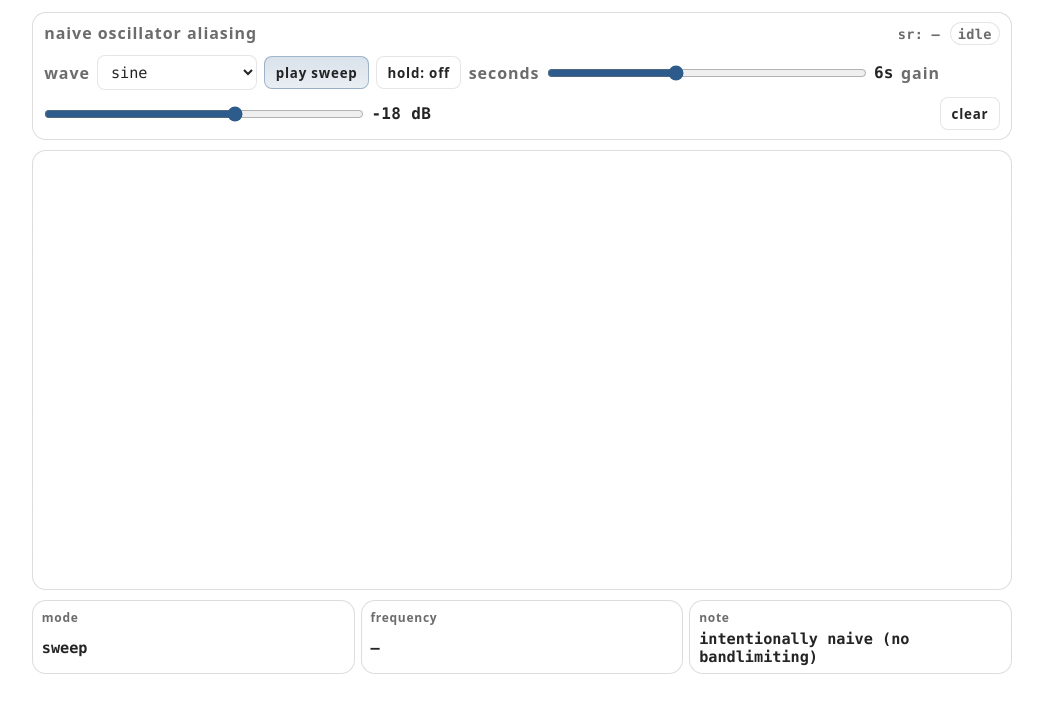
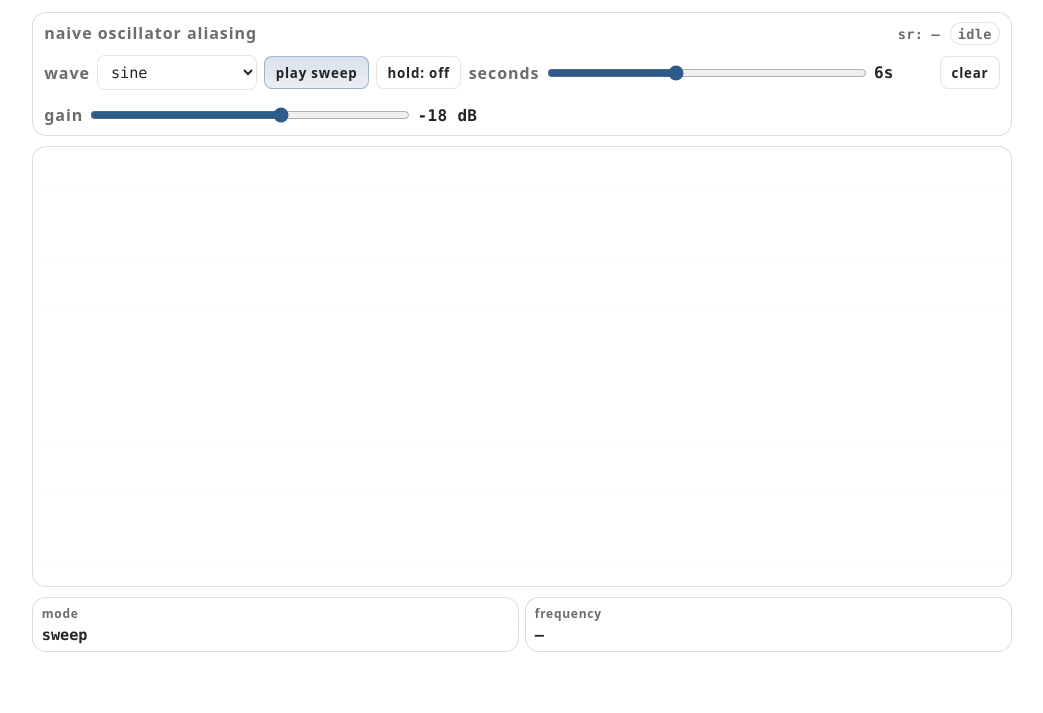
Before and after one commit to mjsyts/mjsyts.github.io, a Jekyll site: the page applets/oscillator/p3/aliasing.html, which Jekyll copies as it is, in a window 1280 px wide. Shown: the top 713 px of the page, without its empty margins (118-1161 px from the left). Built offline with Jekyll 4.4.1, drawn with Linux system fonts in a browser that asks for light colours; some web fonts are replaced; part of the change alters nothing that is shown.

Commit message:
fix p3 applet

```diff
--- a/applets/oscillator/p3/aliasing.html
+++ b/applets/oscillator/p3/aliasing.html
@@ -29,10 +29,10 @@
           <div class="row wrap" style="margin-top:10px;">
             <span class="label">wave</span>
             <select id="wave" class="input" style="flex:0 0 160px;">
-              <option>sine</option>
-              <option>square</option>
-              <option>saw</option>
-              <option>triangle</option>
+              <option value="sine">sine</option>
+              <option value="square">square</option>
+              <option value="saw">saw</option>
+              <option value="triangle">triangle</option>
             </select>
 
             <button id="toggle" class="btn primary">play sweep</button>
@@ -42,6 +42,12 @@
             <input id="dur" class="range compact" type="range" min="2" max="12" step="1" value="6">
             <span id="durVal" class="audio-val">6s</span>
 
+            <span class="spacer"></span>
+            <button id="clear" class="btn">clear</button>
+
+            <!-- force a new line for gain group -->
+            <span style="flex-basis:100%; height:0;"></span>
+
             <span class="label">gain</span>
             <input id="gain" class="range compact" type="range" min="-36" max="-6" step="1" value="-18">
             <span id="gainVal" class="audio-val">-18 dB</span>
@@ -49,9 +55,6 @@
             <span class="label" id="freqLabel" hidden>freq</span>
             <input id="freq" class="range compact" type="range" min="0" max="1" step="0.001" value="0.5" hidden>
             <span id="freqVal" class="audio-val" hidden>—</span>
-
-            <span class="spacer"></span>
-            <button id="clear" class="btn">clear</button>
           </div>
         </div>
 
@@ -68,10 +71,6 @@
             <div class="readout-label">frequency</div>
             <div class="readout-value" id="freqReadout">—</div>
           </div>
-          <div class="readout-item">
-            <div class="readout-label">note</div>
-            <div class="readout-value">intentionally naive (no bandlimiting)</div>
-          </div>
         </div>
 
       </div>
--- a/applets/oscillator/p3/aliasing.js
+++ b/applets/oscillator/p3/aliasing.js
@@ -6,14 +6,28 @@ const $ = (id) => document.getElementById(id);
 const engine = new AudioEngine();
 
 const F0 = 20, F1 = 20000;
-const uToHz = (u) => F0 * Math.pow(F1 / F0, u);
-const niceHz = (hz) => hz >= 1000 ? `${(hz / 1000).toFixed(2)} kHz` : `${hz | 0} Hz`;
+const uToHz = (u) => F0 * Math.pow(F1 / F0, Math.max(0, Math.min(1, u)));
+const niceHz = (hz) => (hz >= 1000 ? `${(hz / 1000).toFixed(2)} kHz` : `${Math.round(hz)} Hz`);
 
-let osc, analyser, spec;
+let osc = null;
+let analyser = null;
+let spec = null;
+
 let running = false;
 let hold = false;
 
-async function setup() {
+function setStatus(t) { $("status").textContent = t; }
+
+function clearCanvasFallback() {
+  const c = $("spec");
+  const g = c.getContext("2d", { alpha: false });
+  g.fillStyle = "#fff";
+  g.fillRect(0, 0, c.width, c.height);
+}
+
+async function setupOnce() {
+  if (osc) return;
+
   await engine.loadWorklet("./naive-osc.worklet.js");
 
   osc = new AudioWorkletNode(engine.ctx, "naive-osc", {
@@ -23,8 +37,12 @@ async function setup() {
 
   analyser = engine.ctx.createAnalyser();
   analyser.fftSize = 2048;
+  analyser.smoothingTimeConstant = 0.0;
 
+  // tap signal for viz
   osc.connect(analyser);
+
+  // audio output through your master gain
   engine.setNode(osc);
 
   spec = new Spectrogram($("spec"), analyser);
@@ -34,14 +52,42 @@ async function setup() {
 
 function setWave() {
   const map = { sine: 0, square: 1, saw: 2, triangle: 3 };
-  engine.setParam("wave", map[$("wave").value]);
+  engine.setParam("wave", map[$("wave").value] ?? 0);
 }
 
-function setGain() {
-  engine.setParam("gain", Math.pow(10, $("gain").value / 20));
+function setGainFromUI() {
+  const db = Number($("gain").value);
+  $("gainVal").textContent = `${db} dB`;
+  engine.setParam("gain", Math.pow(10, db / 20));
 }
 
-function sweep(seconds) {
+function setDurFromUI() {
+  $("durVal").textContent = `${$("dur").value}s`;
+}
+
+function setHoldUI() {
+  $("mode").textContent = hold ? "hold" : "sweep";
+  $("hold").textContent = hold ? "hold: on" : "hold: off";
+
+  const show = hold;
+  $("freqLabel").hidden = !show;
+  $("freq").hidden = !show;
+  $("freqVal").hidden = !show;
+
+  // duration irrelevant in hold mode
+  $("dur").disabled = hold;
+  $("dur").style.opacity = hold ? "0.55" : "1";
+  $("durVal").style.opacity = hold ? "0.55" : "1";
+
+  $("toggle").textContent = running ? "stop" : (hold ? "play" : "play sweep");
+}
+
+function updateFreqUI(hz) {
+  $("freqReadout").textContent = niceHz(hz);
+  if (hold) $("freqVal").textContent = niceHz(hz);
+}
+
+function runSweep(seconds) {
   const p = osc.parameters.get("freq");
   const t = engine.ctx.currentTime;
 
@@ -51,51 +97,128 @@ function sweep(seconds) {
   }
 
   p.cancelScheduledValues(t);
-  p.setValueCurveAtTime(curve, t, seconds);
+  p.setValueCurveAtTime(curve, t, Number(seconds));
+
+  // approximate readout during sweep
+  const t0 = engine.ctx.currentTime;
+  const secs = Number(seconds);
+  if (engine._sweepTimer) clearInterval(engine._sweepTimer);
+  engine._sweepTimer = setInterval(() => {
+    if (!running || hold) return;
+    const u = Math.max(0, Math.min(1, (engine.ctx.currentTime - t0) / secs));
+    updateFreqUI(uToHz(u));
+  }, 60);
 }
 
-$("toggle").onclick = async () => {
-  if (!osc) await setup();
+function setHoldFreqFromUI() {
+  const hz = uToHz(Number($("freq").value));
+  engine.setParam("freq", hz);
+  $("freqVal").textContent = niceHz(hz);
+  updateFreqUI(hz);
+}
 
-  if (!running) {
+async function start() {
+  await setupOnce();
+
+  setStatus("init…");
   await engine.start();
+
   setWave();
-    setGain();
+  setGainFromUI();
+
+  // start viz only when running
   spec.start();
 
   if (hold) {
-      engine.setParam("freq", uToHz($("freq").value));
-      $("status").textContent = "playing";
+    setHoldFreqFromUI();
+    setStatus("playing");
   } else {
-      sweep($("dur").value);
-      $("status").textContent = "sweeping";
+    runSweep($("dur").value);
+    setStatus("sweeping");
   }
 
   running = true;
-    $("toggle").textContent = "stop";
-  } else {
+  $("toggle").classList.remove("primary");
+  setHoldUI();
+}
+
+async function stop() {
+  setStatus("stop…");
+  running = false;
+
+  if (engine._sweepTimer) {
+    clearInterval(engine._sweepTimer);
+    engine._sweepTimer = null;
+  }
+
+  // stop viz loop to save CPU
+  if (spec) spec.stop();
+
   await engine.stop();
-    running = false;
-    $("status").textContent = "idle";
-    $("toggle").textContent = hold ? "play" : "play sweep";
+  setStatus("idle");
+
+  $("toggle").classList.add("primary");
+  setHoldUI();
 }
-};
 
-$("hold").onclick = () => {
-  if (running) $("toggle").onclick();
+// ---- UI wiring ----
+
+$("dur").addEventListener("input", setDurFromUI);
+$("gain").addEventListener("input", () => {
+  $("gainVal").textContent = `${$("gain").value} dB`;
+  if (osc && engine.ctx) setGainFromUI();
+});
+
+$("freq").addEventListener("input", () => {
+  const hz = uToHz(Number($("freq").value));
+  $("freqVal").textContent = niceHz(hz);
+  updateFreqUI(hz);
+  if (running && hold) engine.setParam("freq", hz);
+});
+
+$("wave").addEventListener("change", () => {
+  if (osc) setWave();
+});
+
+$("clear").addEventListener("click", () => {
+  if (spec) spec.clear();
+  else clearCanvasFallback();
+});
+
+$("hold").addEventListener("click", async () => {
+  // switch modes safely
+  if (running) await stop();
   hold = !hold;
 
-  $("mode").textContent = hold ? "hold" : "sweep";
-  $("hold").textContent = hold ? "hold: on" : "hold: off";
+  // sensible default when turning hold on
+  if (hold) {
+    $("freq").value = "0.5";
+    const hz = uToHz(0.5);
+    $("freqVal").textContent = niceHz(hz);
+    updateFreqUI(hz);
+  } else {
+    $("freqReadout").textContent = "—";
+  }
 
-  ["freq", "freqVal", "freqLabel"].forEach(id => $(id).hidden = !hold);
-};
+  setHoldUI();
+});
 
-$("freq").oninput = (e) => {
-  const hz = uToHz(+e.target.value);
-  $("freqVal").textContent = niceHz(hz);
-  $("freqReadout").textContent = niceHz(hz);
-  if (running && hold) engine.setParam("freq", hz);
-};
+$("toggle").addEventListener("click", async () => {
+  try {
+    if (!running) await start();
+    else await stop();
+  } catch (e) {
+    console.error(e);
+    setStatus("error");
+    running = false;
+    $("toggle").classList.add("primary");
+    setHoldUI();
+  }
+});
 
-$("clear").onclick = () => spec.clear();
+// ---- initial paint ----
+setDurFromUI();
+$("gainVal").textContent = `${$("gain").value} dB`;
+setStatus("idle");
+setHoldUI();
+clearCanvasFallback();
--- a/applets/oscillator/p3/spectrogram.js
+++ b/applets/oscillator/p3/spectrogram.js
@@ -16,6 +16,8 @@ export class Spectrogram {
   }
 
   start() {
+    this.stop();
+
     const { g, c, a, buf } = this;
     const w = c.width, h = c.height;
 
@@ -33,11 +35,12 @@ export class Spectrogram {
         g.fillRect(w - 1, y, 1, 1);
       }
     };
+
     draw();
   }
 
   stop() {
-    cancelAnimationFrame(this.raf);
+    if (this.raf) cancelAnimationFrame(this.raf);
     this.raf = 0;
   }
 }
```
Lines whose indentation alone changed are shown as unchanged.
